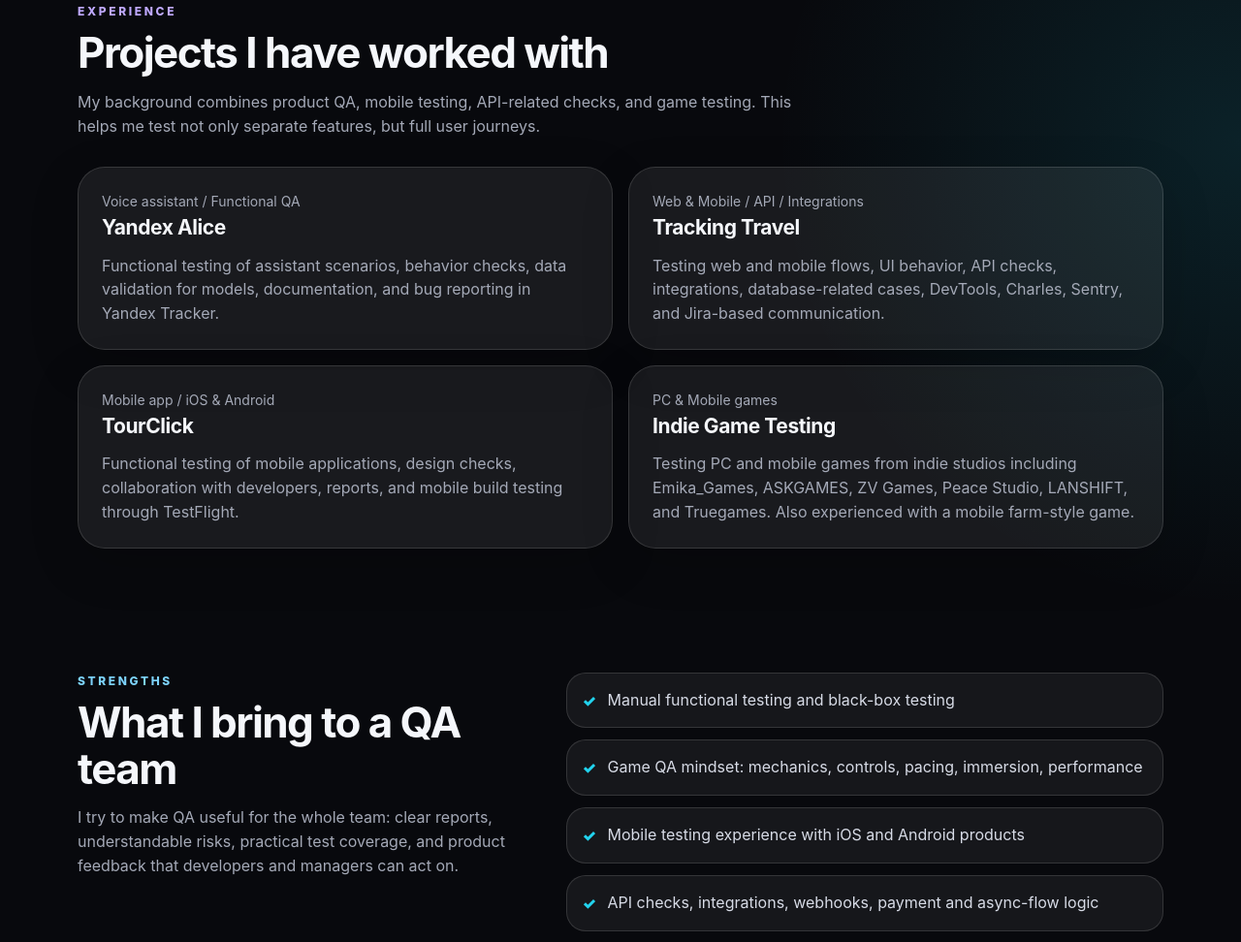
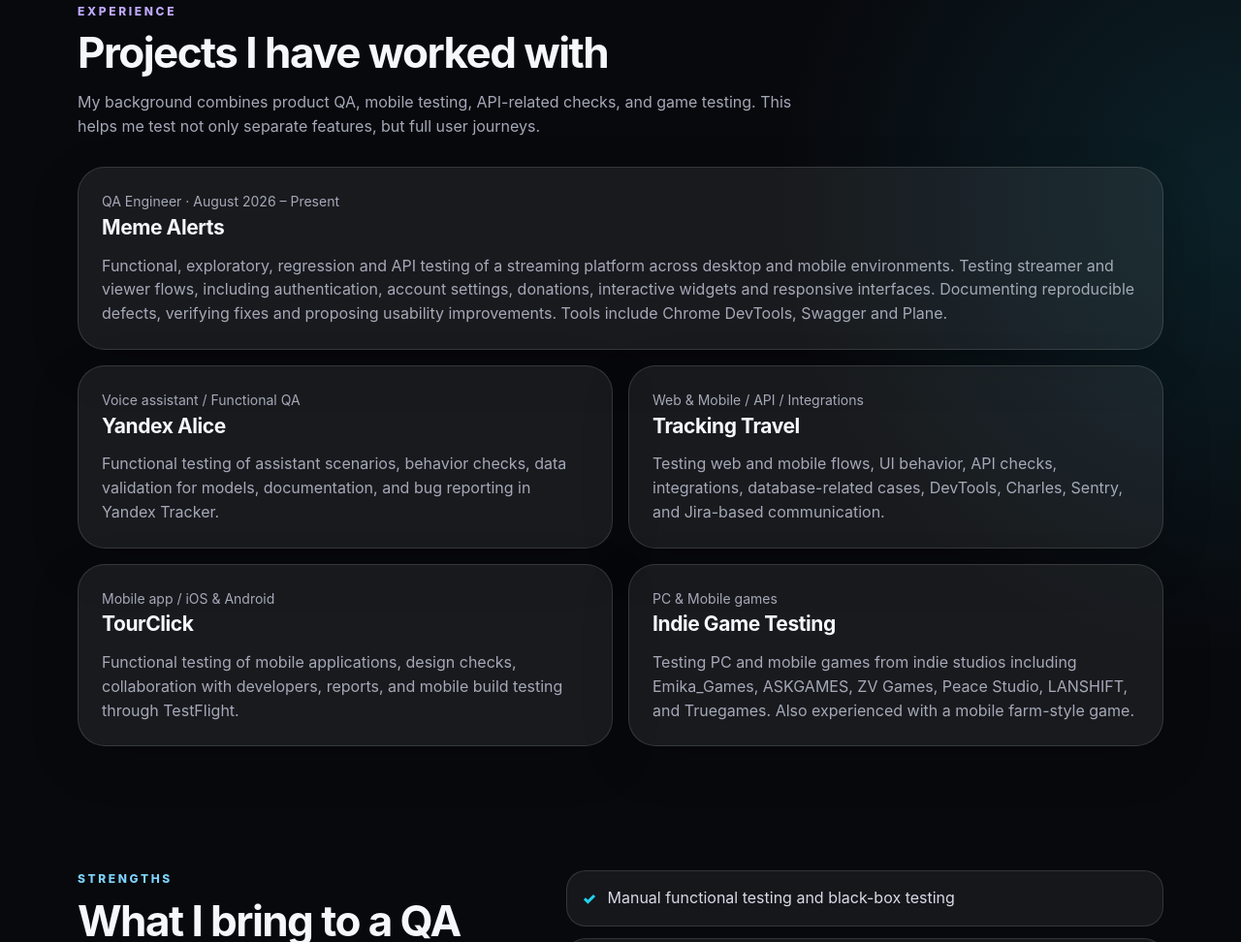
Before and after one commit to VitaliiSavonenko-QA/VitaliiSavonenko-QA.github.io, a plain HTML site: page index.html in a window 1280 px wide. Shown: the part 1150-2122 px from the top of the page at 97% size. Drawn offline with Linux system fonts and the light colour scheme.

Commit message:
Add current Meme Alerts QA experience to portfolio

```diff
--- a/index.html
+++ b/index.html
@@ -111,6 +111,12 @@
       </div>
 
       <div class="grid-2">
+        <article class="card project reveal" style="grid-column: 1 / -1;">
+          <p class="project-type">QA Engineer · August 2026 – Present</p>
+          <h3>Meme Alerts</h3>
+          <p>Functional, exploratory, regression and API testing of a streaming platform across desktop and mobile environments. Testing streamer and viewer flows, including authentication, account settings, donations, interactive widgets and responsive interfaces. Documenting reproducible defects, verifying fixes and proposing usability improvements. Tools include Chrome DevTools, Swagger and Plane.</p>
+        </article>
+
         <article class="card project reveal">
           <p class="project-type">Voice assistant / Functional QA</p>
           <h3>Yandex Alice</h3>
```
